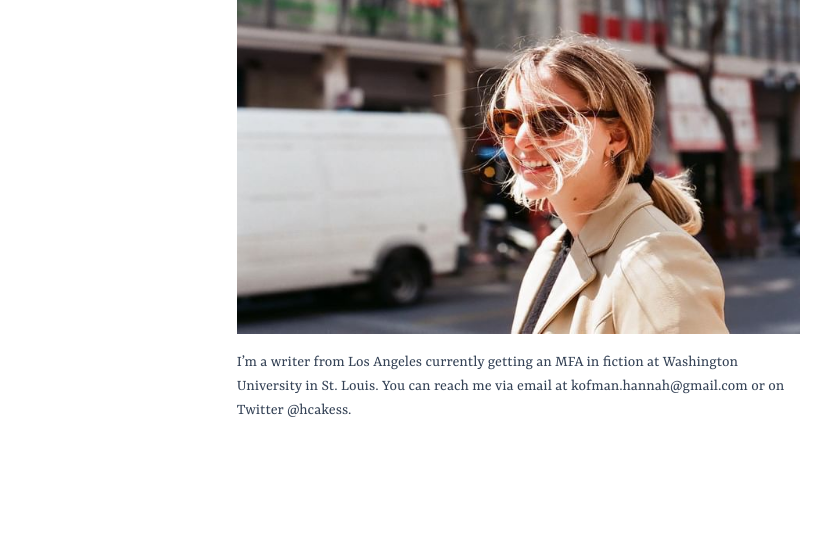
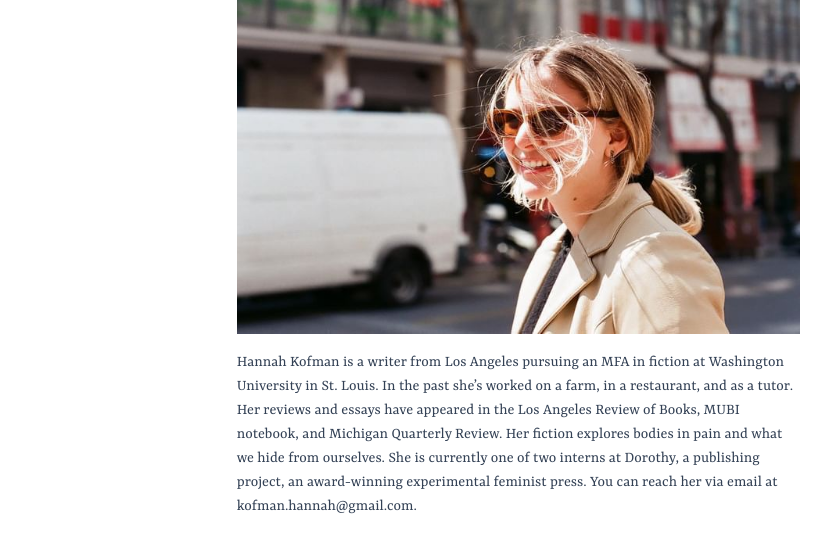
Before and after one commit to asib/hannah-kofman, a plain HTML site: page public/index.html in a window 1280 px wide. Shown: the part 135-688 px from the top of the page, without its empty margins (224-1055 px from the left). Drawn offline with nearby package versions, Linux system fonts and the light colour scheme.

Commit message:
update bio

```diff
--- a/public/index.html
+++ b/public/index.html
@@ -42,7 +42,7 @@
     <div class="md:shrink md:mt-16 mt-4">
       <img src="assets/profile.jpeg" />
       <p class="mt-4">
-        I’m a writer from Los Angeles currently getting an MFA in fiction at Washington University in St. Louis. You can reach me via email at kofman.hannah@gmail.com or on Twitter <a href="https://twitter.com/hcakess" class="hover:underline hover:decoration-pink-500">@hcakess</a>.
+        Hannah Kofman is a writer from Los Angeles pursuing an MFA in fiction at Washington University in St. Louis. In the past she’s worked on a farm, in a restaurant, and as a tutor. Her reviews and essays have appeared in the Los Angeles Review of Books, MUBI notebook, and Michigan Quarterly Review. Her fiction explores bodies in pain and what we hide from ourselves. She is currently one of two interns at <a href="https://dorothyproject.com" class="hover:underline hover:decoration-pink-500">Dorothy, a publishing project</a>, an award-winning experimental feminist press. You can reach her via email at kofman.hannah@gmail.com.
       </p>
     </div>
   </body>
```
